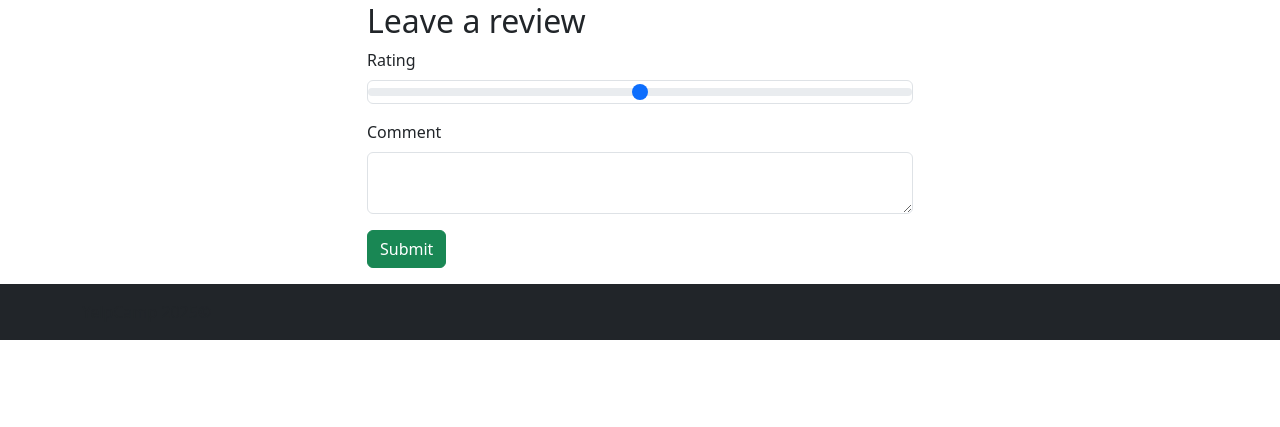
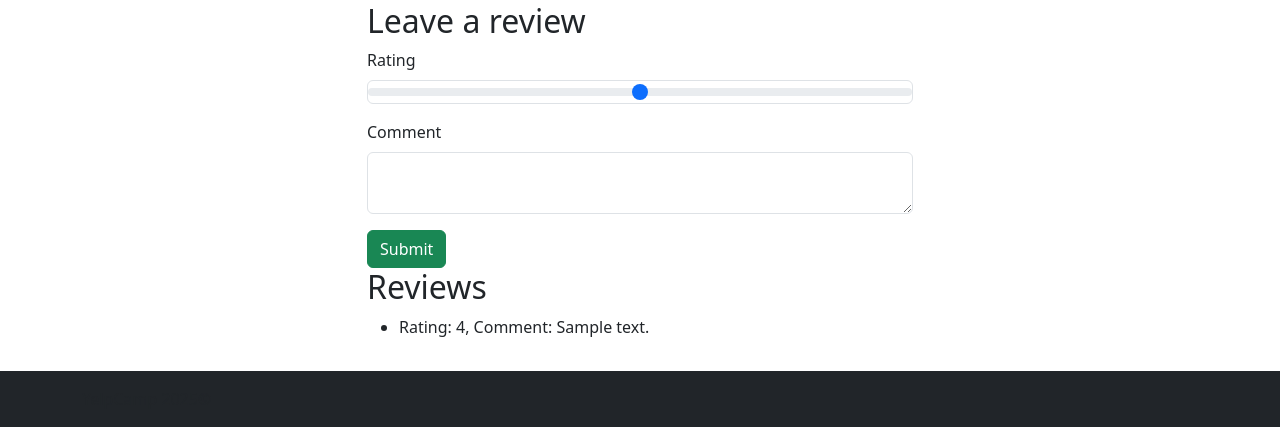
Before and after one commit to harmanpreetbajwa/YelpCamp, a Node server app: page /campgrounds/600000000000000000000001 in a window 1280 px wide. Shown: the part 789-1216 px from the top of the page. Before the commit the page ends 1129 px from the top, so only its background shows below. Run offline with Node 20, Linux system fonts and the light colour scheme; tables that the repository leaves empty hold one stand-in row (values such as "Sample post"); grey boxes marked "Sample" are stand-in pictures; some libraries are stand-ins or nearby versions.

Commit message:
Added reviews validation.

```diff
--- a/index.js
+++ b/index.js
@@ -7,7 +7,7 @@ const Review = require('./models/reviews.js');
 const methodOverride = require('method-override');
 const ExpressError = require('./utils/ExpressError.js');
 const catchAsync = require('./utils/catchAsync.js');
-const { campgroundSchema } = require('./schemas')
+const { campgroundSchema, reviewSchema } = require('./schemas');
 
 app = express();
 app.set('views', path.join(__dirname, 'views'));
@@ -25,8 +25,18 @@ mongoose.connect('mongodb://127.0.0.1:27017/yelp-camp').then( () => {
 });
 
 const validateCampground = (req, res, next) => {
-    const { error } = campgroundSchema.validate(req.body);
+    const { error } = campgroundSchema.validate(req.body || {});
     if (error){
+        const msg = error.details.map(el => el.message).join(',');
+        throw new ExpressError(msg, 400);
+    } else {
+        next();
+    }
+}
+
+const validateReview = (req, res, next) => {
+    const { error } = reviewSchema.validate(req.body || {});
+    if (error) {
         const msg = error.details.map(el => el.message).join(',');
         throw new ExpressError(msg, 400);
     } else {
@@ -49,7 +59,7 @@ app.get('/campgrounds/new', (req, res) => {
 
 app.get('/campgrounds/:id', catchAsync(async(req, res) => {
     const { id } = req.params;
-    const campground = await Campground.findById(id).populate('reviews', 'rating');
+    const campground = await Campground.findById(id).populate('reviews');
     console.log(campground)
     res.render('campgrounds/show', {campground});
 }));
@@ -60,10 +70,11 @@ app.get('/campgrounds/:id/edit', catchAsync(async(req, res) => {
     res.render('campgrounds/edit', {campground});
 }));
 
-app.post('/campgrounds/:id/review', catchAsync(async(req, res) => {
+app.post('/campgrounds/:id/review', validateReview, catchAsync(async(req, res) => {
+    console.log(req.body)
     const reviewData = req.body.review;
     const newReview = new Review(reviewData);
-    const campground = await Campground.findById(id);
+    const campground = await Campground.findById(req.params.id);
     campground.reviews.push(newReview);
     await newReview.save();
     await campground.save();
--- a/views/campgrounds/show.ejs
+++ b/views/campgrounds/show.ejs
@@ -20,17 +20,24 @@
         <form action="/campgrounds/<%= campground._id %>/review" method="post" class="needs-validation" novalidate>
             <div class="form-group mb-3">
                 <label for="rating" class="form-label">Rating</label>
-                <input type="range" max="5" min="1" class="form-control mb-2 form-range" name="review[rating]" id="rate" required>
-                <div class="valid-feedback">Looks good!</div>
+                <input type="range" max="5" min="1" class="form-control mb-2 form-range" name="review[rating]" id="rate">
             </div>
             <div class="form-group">
-                <label for="comment" class="form-label">Comment</label>
-                <textarea class="form-control" type="text" name="review[comment]" id="comm"></textarea>
+                <label for="body" class="form-label">Comment</label>
+                <textarea class="form-control" type="text" name="review[body]" id="comment" required></textarea>
                 <div class="valid-feedback">Looks good!</div>
             </div>
             <div class="d-flex">
                 <button type="submit" class="btn btn-success mt-3">Submit</button>
             </div>
         </form>
+        <h2>Reviews</h2>
+        <ul>
+        <%for (review of campground.reviews){ %>
+            <li>
+            <p>Rating: <%= review.rating%>, Comment: <%= review.body ? review.body : "No Comment." %></p>
+            </li>
+        <%}%>
+        </ul>
     </div>
 </div>
```
Also changed, not shown: schemas.js (+8 -1 lines), 1 other file.
